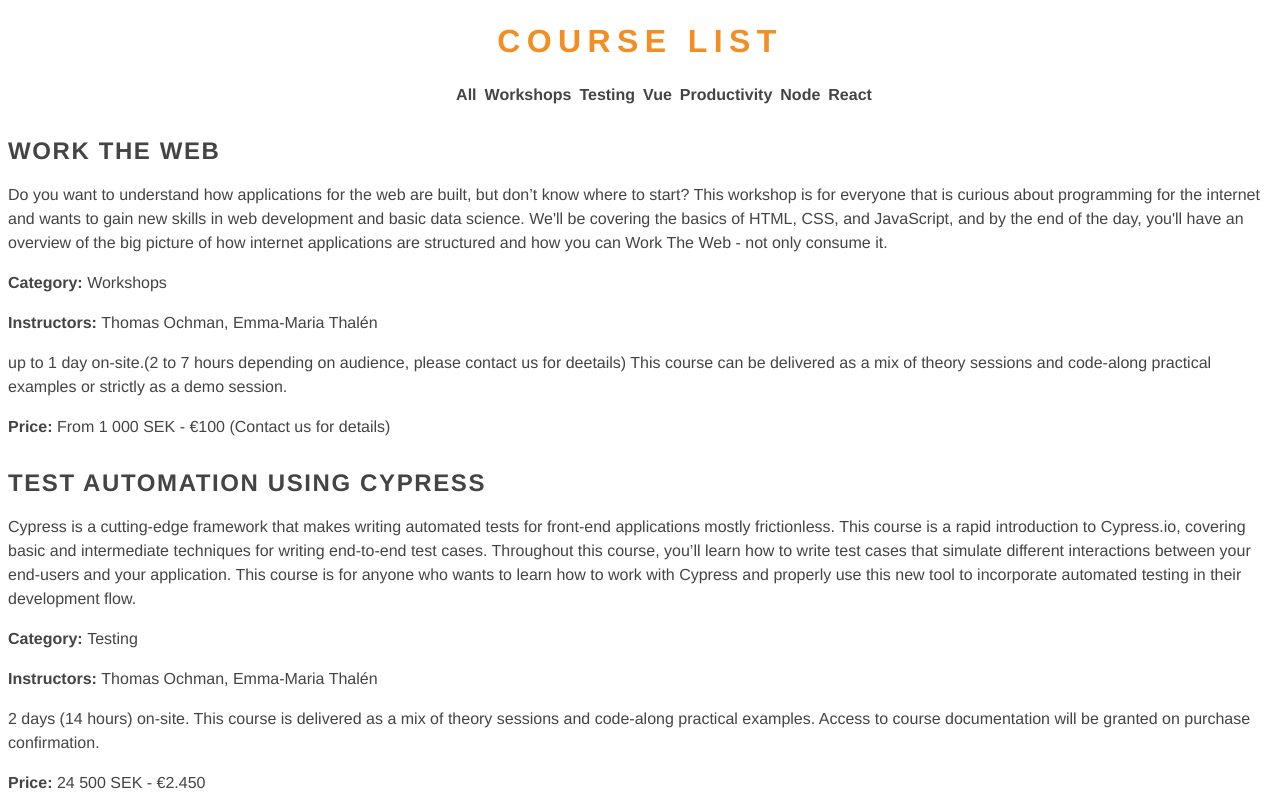
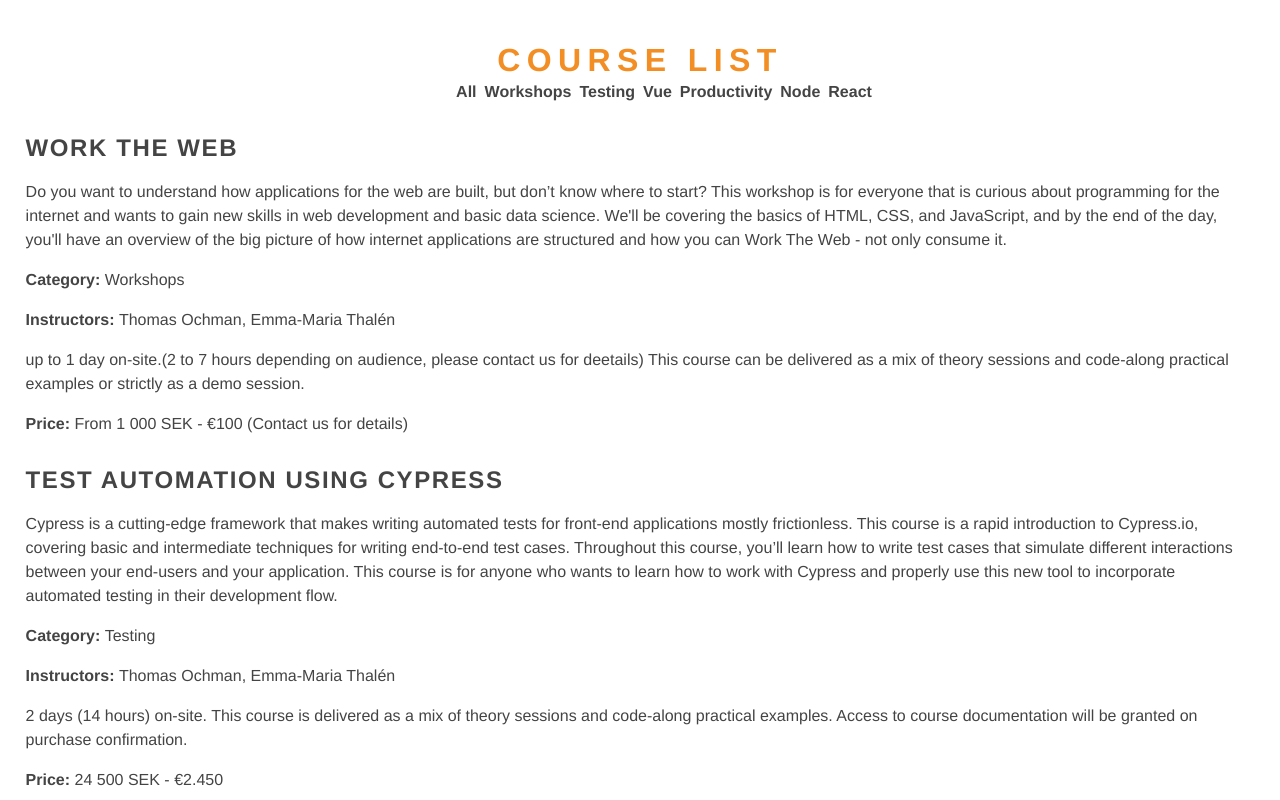
Before and after one commit to KyunginNa/final_exam_client_level_2, a React (Create React App) app in the folder react-app/: page / in a window 1280 px wide. Shown: the top 800 px of the page. Built offline with nearby package versions, Linux system fonts and the light colour scheme.

Commit message:
Adding styling according to legacy code

```diff
--- a/react-app/public/index.html
+++ b/react-app/public/index.html
@@ -15,6 +15,6 @@
   </head>
   <body>
     <noscript>You need to enable JavaScript to run this app.</noscript>
-    <div id="root"></div>
+    <div id="root" class="container"></div>
   </body>
 </html>
--- a/react-app/src/App.jsx
+++ b/react-app/src/App.jsx
@@ -48,6 +48,7 @@ const App = () => {
   let categoryList = uniqueCategories.map(category => {
     return (
       <li
+        className='bold capitalized'
         key={category}
         data-cy={category}
         onClick={() => hideCourses(courseDetails, category)}
@@ -59,11 +60,12 @@ const App = () => {
   return (
     <>
       <div data-cy='app'>
-        <h1>Course list</h1>
-        <ul data-cy='category-list'>
+        <h1 className='center'>Course list</h1>
+        <ul data-cy='category-list' className='center'>
           <li
             data-cy='all'
             onClick={() => setFilteredResult()}
+            className='bold capitalized'
           >All
           </li>
           {categoryList}
--- a/react-app/src/index.css
+++ b/react-app/src/index.css
@@ -32,8 +32,6 @@ ul {
   list-style: none;
   margin-bottom: 1.5rem;
   text-align: center;
-  font-weight: bold;
-  text-transform: capitalize;
 }
 
 ul li {
```
